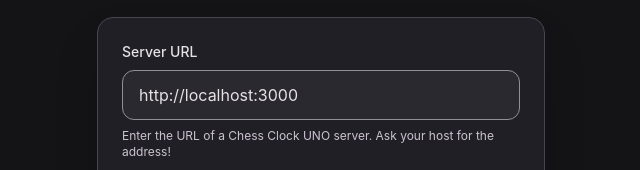
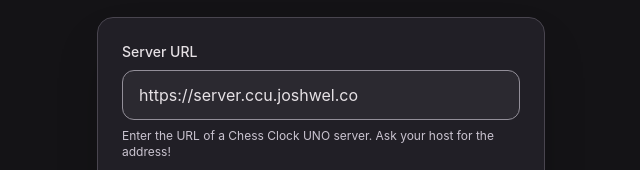
Before and after one commit to markjoshwel/ccu.vc, a React (Vite) app in the folder client/: page / in a window 1280 px wide. Shown: the part 263-433 px from the top of the page, without its empty margins (319-959 px from the left). Built offline with nearby package versions, Linux system fonts and the light colour scheme.

Commit message:
Update default server URL and GitHub link

```diff
--- a/client/src/App.tsx
+++ b/client/src/App.tsx
@@ -160,7 +160,7 @@
   SERVER_URL: 'serverUrl'
 } as const;
 
-const DEFAULT_SERVER_URL = 'http://localhost:3000';
+const DEFAULT_SERVER_URL = 'https://server.ccu.joshwel.co';
 
 type AppView = 'server-config' | 'lobby' | 'room';
 
@@ -2298,7 +2298,7 @@
                 Want to host your own server?
               </p>
               <a
-                href="https://github.com/markjoshwel/ccu"
+                href="https://github.com/markjoshwel/ccu.vc"
                 target="_blank"
                 rel="noopener noreferrer"
                 className="block text-center text-sm mt-1 hover:underline"
```
